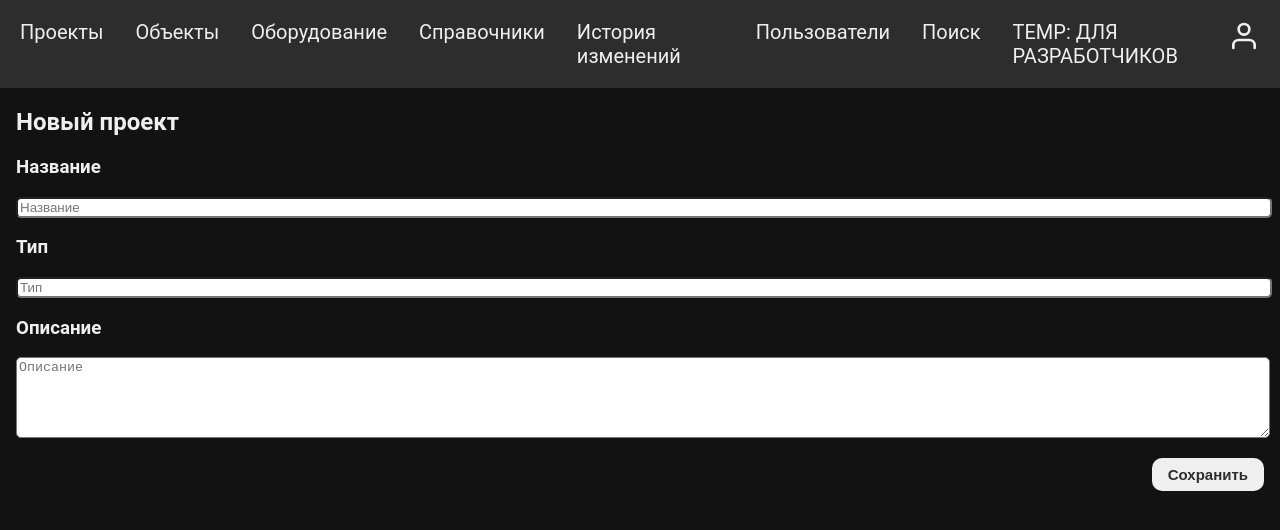
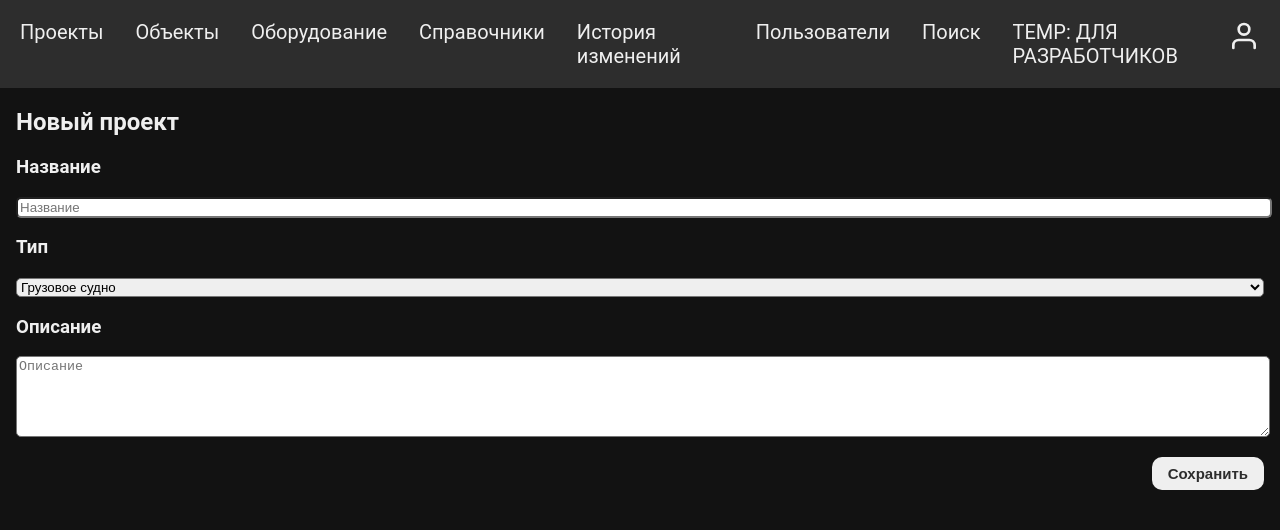
Before and after one commit to RusakovRodion/SRS, a React (Vite) app in the folder frontend/: page /projects/add in a window 1280 px wide. Shown: the top 530 px of the page. Built offline with nearby package versions, Linux system fonts and the light colour scheme.

Commit message:
select with project types and redirect after submit

```diff
--- a/frontend/src/ui/fake_backend_data.ts
+++ b/frontend/src/ui/fake_backend_data.ts
@@ -1,5 +1,20 @@
-import { Project } from './../project'
+import { Project, ProjectType } from './../project'
 import { Object } from './../object'
+
+export const project_types: ProjectType[] = [
+    {
+        id: 1,
+        name: 'Грузовое судно'
+    },
+    {
+        id: 2,
+        name: 'Трактор'
+    },
+    {
+        id: 3,
+        name: 'Обычное судно'
+    }
+]
 
 export const projects: Project[] = [
     {
--- a/frontend/src/ui/pages/edit_project_form.tsx
+++ b/frontend/src/ui/pages/edit_project_form.tsx
@@ -1,9 +1,11 @@
 import "./page.css";
 import { useParams } from 'react-router-dom';
-import {projects } from "./../fake_backend_data"
-import { Project } from "./../project"
+import {projects, project_types } from "./../fake_backend_data"
+import { Project, ProjectType } from "./../project"
 import { SaveButton } from "./../buttons"
 import { SubmitHandler, useForm } from "react-hook-form";
+import { useNavigate  } from "react-router-dom";
+
 
 type FormValues = {
   name: string,
@@ -22,29 +24,34 @@ function findNextId(objects:any) {
 }
 
 export function EditProjectForm(mode: string) {
-
+    const navigate = useNavigate();
     const { register, handleSubmit } = useForm<FormValues>()
     const onSubmit: SubmitHandler<FormValues> = (data) => {
         console.log(data)
         console.log(findNextId(projects));
         projects.push({
             'name': data['name'],
-            'type': data['type'],
+            'type_id': Number(data['type']),
             'description': data['description'],
         })
         console.log(projects)
+        navigate('/projects');
     }
-
 
     if (mode['mode'] === 'new'){
         return (
             <div className="content">
                 <h2>Новый проект</h2>
-                <form id="edit_project_form">
+                <form id="edit_project_form" >
                     <h3>Название</h3>
                     <input type="text" id="name" {...register("name")} placeholder="Название" required/>
                     <h3>Тип</h3>
-                    <input type="text" id="type" {...register("type")} placeholder="Тип" required/>
+                    <select id='type' {...register("type")}>
+                        {project_types.map(type => {
+                            return (<option value={type.id} {...type.id == 1 ? "selected" : ""}>{type.name}</option>);
+                        })
+                        }
+                    </select>
                     <h3>Описание</h3>
                     <textarea  type="text" id="description"  {...register("description")}  rows="5" placeholder="Описание" required/>
                     <div className="save_btn_block">
--- a/frontend/src/ui/pages/page.css
+++ b/frontend/src/ui/pages/page.css
@@ -23,6 +23,11 @@ input[type="text"] {
     width: 100%;
 }
 
+select {
+    border-radius: 5px;
+    width: 100%;
+}
+
 textarea {
     border-radius: 5px;
     width: 100%;
--- a/frontend/src/ui/project.tsx
+++ b/frontend/src/ui/project.tsx
@@ -5,3 +5,8 @@ export interface Project {
   added: string
   type_id: number
 }
+
+export interface ProjectType {
+  id: number
+  name: string
+}
```
